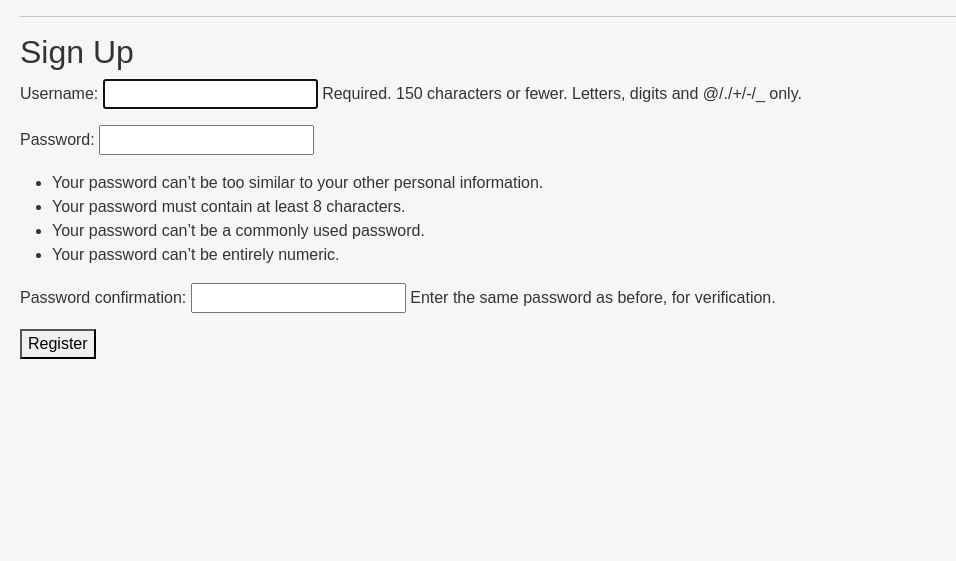
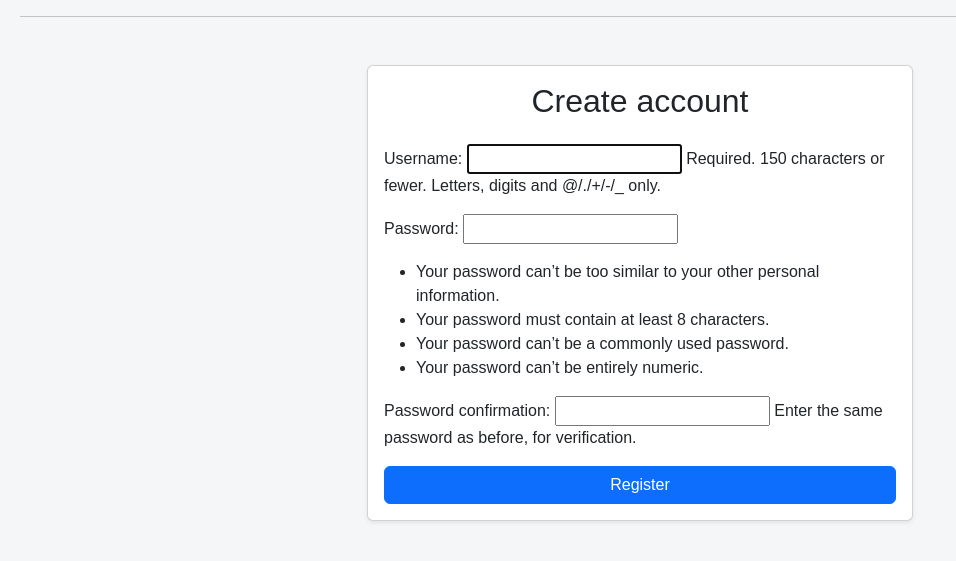
Before and after one commit to alexdubskiycraft/booking, a Django app: page /signup/ in a window 1280 px wide. Shown: the part 44-605 px from the top of the page, without its empty margins (0-956 px from the left). Run offline with Django 5.2, Linux system fonts and the light colour scheme.

Commit message:
version 1.2

```diff
--- a/templates/mainapp/signup.html
+++ b/templates/mainapp/signup.html
@@ -3,10 +3,20 @@
 {% block title %}Sign Up{% endblock %}
 
 {% block content %}
-  <h2>Sign Up</h2>
-  <form method="post">
-      {% csrf_token %}
-      {{ form.as_p }}
-      <button type="submit">Register</button>
-  </form>
+<div class="container mt-5">
+  <div class="row justify-content-center">
+    <div class="col-md-6">
+      <div class="card shadow-sm">
+        <div class="card-body">
+          <h2 class="text-center mb-4">Create account</h2>
+          <form method="post">
+            {% csrf_token %}
+            {{ form.as_p }}
+            <button type="submit" class="btn btn-primary w-100">Register</button>
+          </form>
+        </div>
+      </div>
+    </div>
+  </div>
+</div>
 {% endblock %}
```
Also changed, not shown: templates/mainapp/login.html (+16 -7 lines).
